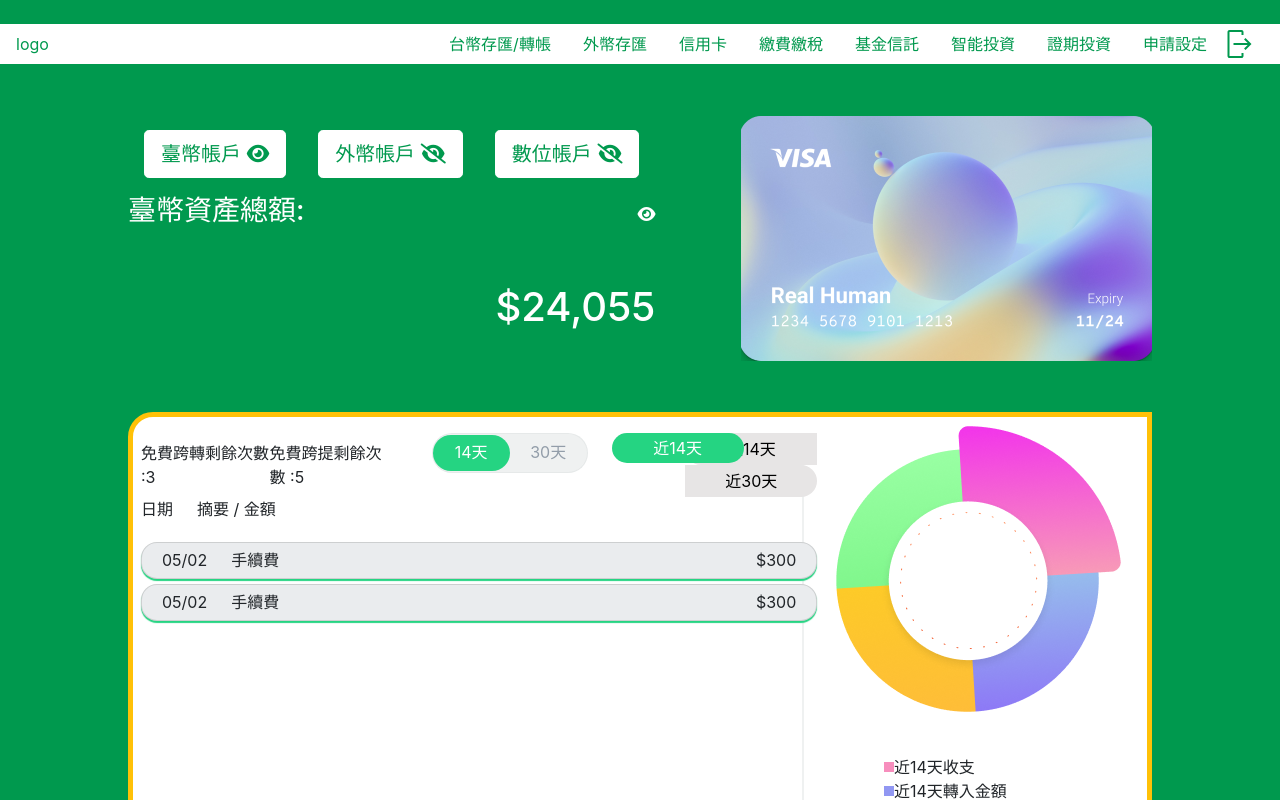
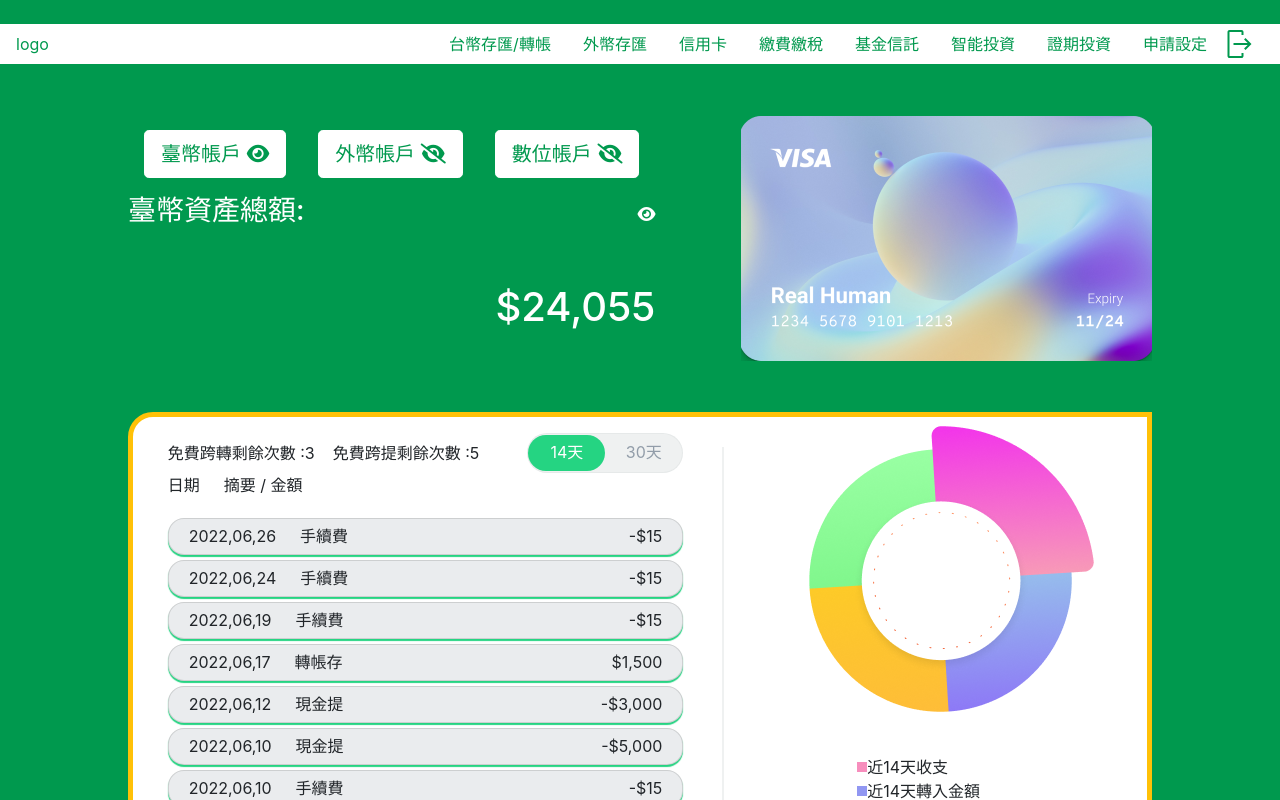
Before and after one commit to Jhih-Ting23472002/angular-Overview-page, an Angular app: page / in a window 1280 px wide. Shown: the top 800 px of the page. Built offline with nearby package versions, Linux system fonts and the light colour scheme.

Commit message:
接收資料顯示畫面

```diff
--- a/src/app/accountcard/accountcard.component.css
+++ b/src/app/accountcard/accountcard.component.css
@@ -108,39 +108,3 @@
   background-color: #8EFB99;
   margin: auto 0;
  }
-
-
-
-
-
-
-
- .button-area {
-  position: relative;
-}
-
-.days-button {
-  border-radius: 20px 0  0 20px;
-  width: 100px;
-  height: 30px;
-  border: none;
-  /* line-height: 30px; */
-}
-
-.days-button:last-child {
-  border-radius: 0 20px 20px 0;
-}
-
-.control-button {
-  width: 100px;
-  height: 30px;
-  background-color: #25D482;
-  border-radius: 20px;
-  position: absolute;
-  line-height: 30px;
-  color: white;
-}
-
-.btnToRight {
-  right: 0;
-}
--- a/src/app/accountcard/accountcard.component.html
+++ b/src/app/accountcard/accountcard.component.html
@@ -1,8 +1,8 @@
 <div class="account">
   <div class="account-card">
     <button type="button" class="btn btn-lg btn-secondary m-3" (click)="show = !show;noShow=!noShow">
-      臺幣帳戶 <span  [ngClass]="{ 'noShow': !show }"><i class="fa-solid fa-eye-slash"></i></span>
-      <span  [ngClass]="{ 'noShow': !noShow }"><i class="fa-solid fa-eye"></i></span>
+      臺幣帳戶 <span [ngClass]="{ 'noShow': !show }"><i class="fa-solid fa-eye-slash"></i></span>
+      <span [ngClass]="{ 'noShow': !noShow }"><i class="fa-solid fa-eye"></i></span>
     </button>
     <button type="button" class="btn btn-lg btn-secondary m-3">
       外幣帳戶 <span><i class="fa-solid fa-eye-slash"></i></span>
@@ -12,8 +12,8 @@
     </button>
     <div class="text-box">
       <h3 class="h3 h3_text">臺幣資產總額:</h3>
-      <span  [ngClass]="{ 'noShow': !show }"><i class="fa-solid fa-eye-slash"></i></span>
-      <span  [ngClass]="{ 'noShow': !noShow }"><i class="fa-solid fa-eye"></i></span>
+      <span [ngClass]="{ 'noShow': !show }"><i class="fa-solid fa-eye-slash"></i></span>
+      <span [ngClass]="{ 'noShow': !noShow }"><i class="fa-solid fa-eye"></i></span>
     </div>
     <p class="h1 pt-5 account-amount" align="right" [ngClass]="{ 'noShow': !noShow }">$24,055</p>
   </div>
@@ -30,28 +30,19 @@
           <P class="m-auto">免費跨提剩餘次數 :5</P>
           <div class="detail-box-button ml-5 ">
             <div class="detail-box-button-text " (click)="greenfilter($event)" [class.greenClass]="greenclass">
-              <p>14天</p>
+              <p><span>{{date14}}</span>天</p>
             </div>
             <div class="detail-box-button-text " (click)="greenfilter($event)" [class.greenClass]="green">
-              <p>30天</p>
+              <p><span>{{date30}}</span>天</p>
             </div>
           </div>
-
-          <div class="button-area text-right ml-4">
-            <div class="control-button px-3 text-center" [class.btnToRight]="transform">{{'近'+days+'天'}}</div>
-            <button class="days-button px-3" style="background-color: #e7e5e5" (click)="filterData($event)">近<span>14</span>天</button>
-            <button class="days-button px-3" style="background-color: #e7e5e5" (click)="filterData($event)">近<span>30</span>天</button>
-          </div>
-
-
         </div>
         <div class="detail-box-left-text d-flex">
-          <P >日期</P>
+          <P>日期</P>
           <P class="ml-4">摘要 / 金額</P>
         </div>
         <div class="">
-          <app-card></app-card>
-          <app-card></app-card>
+          <app-card *ngFor='let d of itemList' [data]=d></app-card>
         </div>
       </div>
     </div>
@@ -59,10 +50,18 @@
     <div class="detail-box-right">
       <img src="assets/image/Chart 2.png" alt="">
       <ul class="ul-box ">
-        <li class="d-flex li-box "><div class="red "></div>近14天收支</li>
-        <li class="d-flex li-box"><div class="blue"></div>近14天轉入金額</li>
-        <li class="d-flex li-box"><div class="yellow"></div>近14天轉出金額</li>
-        <li class="d-flex li-box"><div class="green"></div>近14天利息</li>
+        <li class="d-flex li-box ">
+          <div class="red "></div>近14天收支
+        </li>
+        <li class="d-flex li-box">
+          <div class="blue"></div>近14天轉入金額
+        </li>
+        <li class="d-flex li-box">
+          <div class="yellow"></div>近14天轉出金額
+        </li>
+        <li class="d-flex li-box">
+          <div class="green"></div>近14天利息
+        </li>
       </ul>
     </div>
   </div>
--- a/src/app/accountcard/accountcard.component.ts
+++ b/src/app/accountcard/accountcard.component.ts
@@ -1,48 +1,61 @@
-import { Component, OnInit } from '@angular/core';
+import { Component, Input, OnInit } from '@angular/core';
+import { ItemService } from '../item.service';
 
 @Component({
   selector: 'app-accountcard',
   templateUrl: './accountcard.component.html',
-  styleUrls: ['./accountcard.component.css']
+  styleUrls: ['./accountcard.component.css'],
+  providers: [ItemService]
 })
 export class AccountcardComponent implements OnInit {
+  itemList: { date: string; detail: string; money: number; }[] = []; //帳戶明細
 
   show: boolean = false;//眼睛開關
   noShow: boolean = true; //眼睛開關
   greenclass: boolean = true;
   green: boolean = false;
-  // green2: boolean = false;
 
-  days:string = '14'; //天數
-  transform:boolean = false; //按鈕切換css控制
-
-  constructor() { }
-
-
-  filterData($event: any){
-    const days = ($event.currentTarget.childNodes)[1].innerHTML;
-    this.days = days;
-
-
-    if(days === '30'){
-      this.transform = true;
-    }else {
-      this.transform = false;
-    }
-  }
-  greenfilter($event: any){
-   if(this. green = false){
-    this.greenclass = true;
-  }else {
-    this.green = true;
-  }
-}
+  date14: string = "14"
+  date30: string = "30"
 
 
 
+  constructor(private itemService: ItemService) {
+  }
+
+
   ngOnInit(): void {
-
+    this.getAllData()
 
   }
 
+  greenfilter($event: any) {
+    const today = new Date();
+    console.log(today);
+    console.log($event.currentTarget);
+    // const filterData =
+
+
+
+    if (this.green == false) {
+      this.green = true;
+      this.greenclass = false;
+    } else {
+      this.green = false;
+      this.greenclass = true;
+    }
+  }
+
+  //拿取所有資料
+  getAllData() {
+    this.itemService.getAllData().subscribe(items => {
+      console.log(items);
+      this.itemList = items
+    }
+
+    )
+  }
+
+
+
 }
--- a/src/app/app.module.ts
+++ b/src/app/app.module.ts
@@ -7,6 +7,7 @@ import { AppComponent } from './app.component';
 import { BoardComponent } from './board/board.component';
 import { CardComponent } from './card/card.component';
 import { AccountcardComponent } from './accountcard/accountcard.component';
+import { ItemService } from './item.service';
 
 @NgModule({
   declarations: [
@@ -20,7 +21,7 @@ import { AccountcardComponent } from './accountcard/accountcard.component';
     AppRoutingModule,
     FormsModule
   ],
-  providers: [],
+  providers: [ItemService],
   bootstrap: [AppComponent]
 })
 export class AppModule { }
--- a/src/app/card/card.component.html
+++ b/src/app/card/card.component.html
@@ -1,7 +1,7 @@
 <div class="card">
   <div class="card-1">
-    <p class="m-auto">05/02</p>
-    <p class="m-auto pl-4">手續費</p>
-    <div class="card-2"><p class="m-0">$300</p></div>
+    <p class="m-auto">{{data.date}}</p>
+    <p class="m-auto pl-4">{{data.detail}}</p>
+    <div class="card-2"><p class="m-0">{{data.money |currency: '$':'symbol': '0.0-0'}}</p></div>
   </div>
 </div>
--- /dev/null
+++ b/src/app/item.service.ts
@@ -0,0 +1,38 @@
+import { Injectable } from '@angular/core';
+import { of } from 'rxjs';
+
+@Injectable()
+
+export class ItemService {
+
+  details = [
+    { date: '2022,06,26', detail: '手續費', money: -15 },
+    { date: '2022,06,24', detail: '手續費', money: -15 },
+    { date: '2022,06,19', detail: '手續費', money: -15 },
+    { date: '2022,06,17', detail: '轉帳存', money: 1500 },
+    { date: '2022,06,12', detail: '現金提', money: -3000 },
+    { date: '2022,06,10', detail: '現金提', money: -5000 },
+    { date: '2022,06,10', detail: '手續費', money: -15 },
+    { date: '2022,06,09', detail: '現金提', money: -1500 },
+    { date: '2022,06,07', detail: '轉帳存', money: 55000 },
+    { date: '2022,06,06', detail: '手續費', money: -15 },
+    { date: '2022,06,03', detail: '委帶入', money: 20000 },
+    { date: '2022,06,01', detail: '申購扣', money: -20000 },
+    { date: '2022,05,31', detail: '轉帳存', money: 15000 },
+    { date: '2022,05,26', detail: '現金提', money: -3000 },
+    { date: '2022,05,17', detail: '現金提', money: -5000 },
+    { date: '2022,05,16', detail: '手續費', money: -15 },
+    { date: '2022,05,15', detail: '手續費', money: -15 },
+    { date: '2022,05,10', detail: '轉帳存', money: 8000 },
+    { date: '2022,05,10', detail: '手續費', money: -15 },
+    { date: '2022,05,05', detail: '現金提', money: -1000 },
+  ]
+
+  constructor() { }
+
+  getAllData(){
+    return of(this.details)
+  }
+
+
+}
```
Also changed, not shown: src/app/card/card.component.ts (+17 -3 lines), src/app/new-item.service.ts (added, +39 -0 lines), 2 other files (tests, documents, lock files or other folders).
